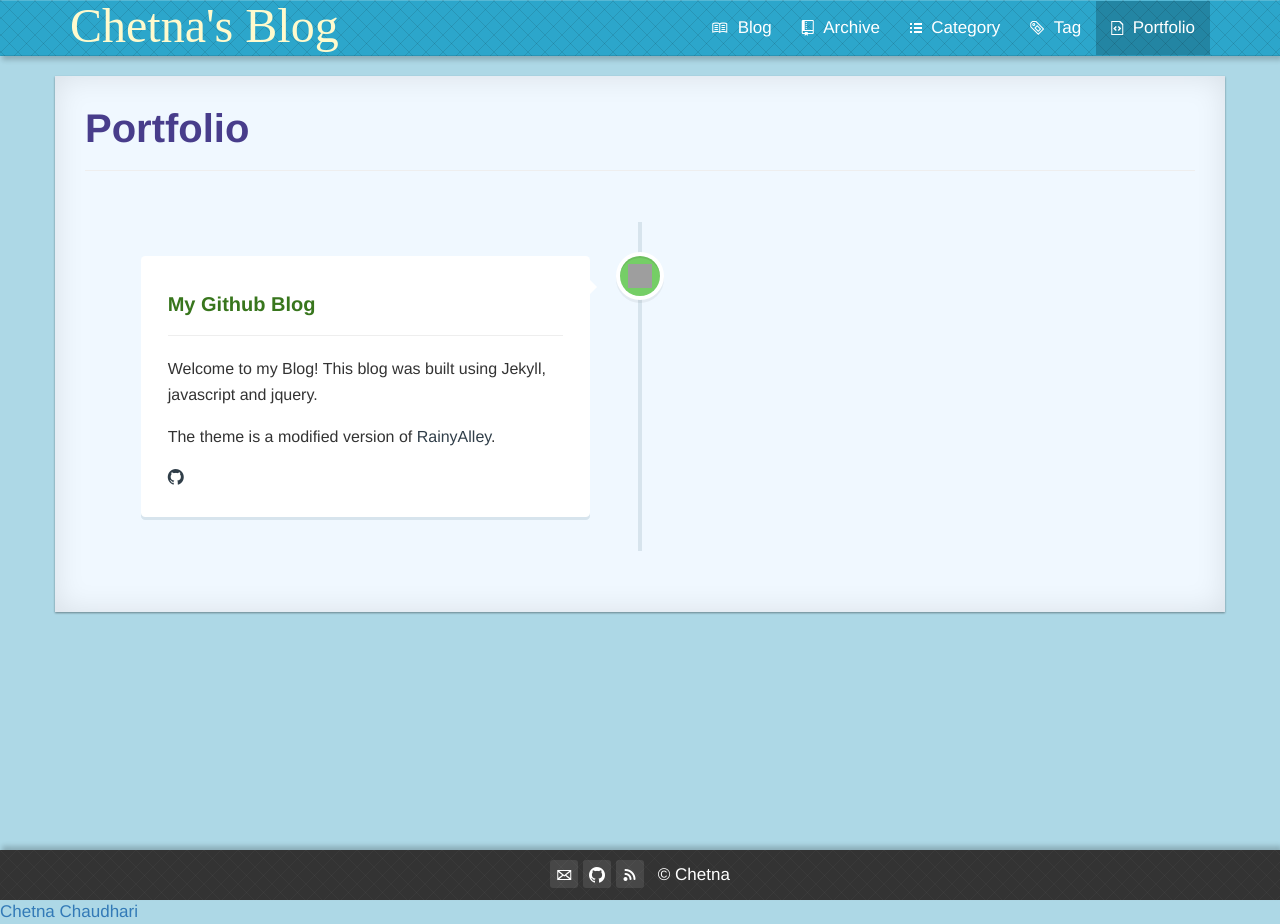
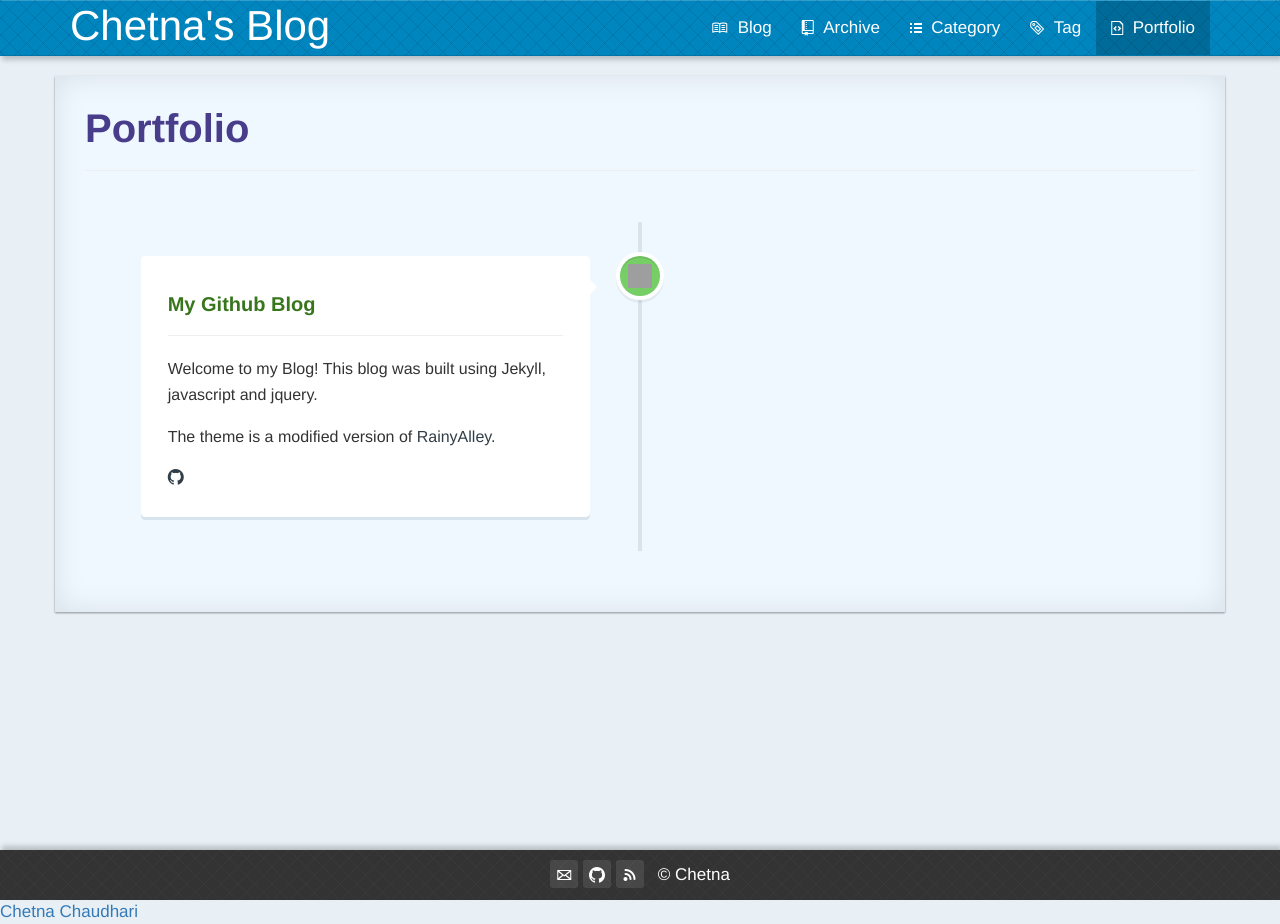
Before and after one commit to chetnachaudhari/chetnachaudhari.github.io, a Jekyll site: the page built from pages/5portfolio.html, in a window 1280 px wide. Built offline with Jekyll 4.4.1, drawn with Linux system fonts in a browser that asks for light colours; nearby versions of some CDN libraries; Markdown is read by kramdown in place of the engine named in the settings; comment, search, counter and statistics services are not loaded.

Commit message:
fixed colors

```diff
--- a/_includes/header.html
+++ b/_includes/header.html
@@ -22,7 +22,7 @@
                         <span class="icon-bar"></span>
                         <span class="icon-bar"></span>
                     </button>
-                    <a class="navbar-brand" style="font-size: 48px;color: lemonchiffon; font-family: cursive" href="{{ site.baseurl | prepend: site.url }}/">{{ site.title }}</a>
+                    <a class="navbar-brand" style="font-size: 42px;color: #ffffff;" href="{{ site.baseurl | prepend: site.url }}/">{{ site.title }}</a>
                 </div>
                 <div class="collapse navbar-collapse">
                     <ul class="nav navbar-nav navbar-right">
--- a/static/css/style.css
+++ b/static/css/style.css
@@ -9,7 +9,7 @@
 }
 
 .navbar-custom{
-    background-color: #2ca6cb;
+    background-color: #0085BE;
     border-top: 1px solid rgba(255,255,255,0.2);
     border-bottom: 1px solid rgba(0,0,0,0.1);
     box-shadow: 2px 4px 5px rgba(3,3,3,0.2);
@@ -103,7 +103,7 @@ html{
     margin: 0px 0px 0px 0px;
 }
 body {
-    background-color: lightblue;
+    background-color: #E8F0F5;
     height: 100%;
     padding: 0px 0px 0px 0px;
     margin: 0px 0px 0px 0px;
@@ -237,7 +237,7 @@ a:active {text-decoration: none}
     width: 100%;
     padding-top: 15px;
     padding-bottom: 15px;
-    background-color: #2ca6cb;
+    background-color: #0085BE;
     display: none;
 }
 
```
